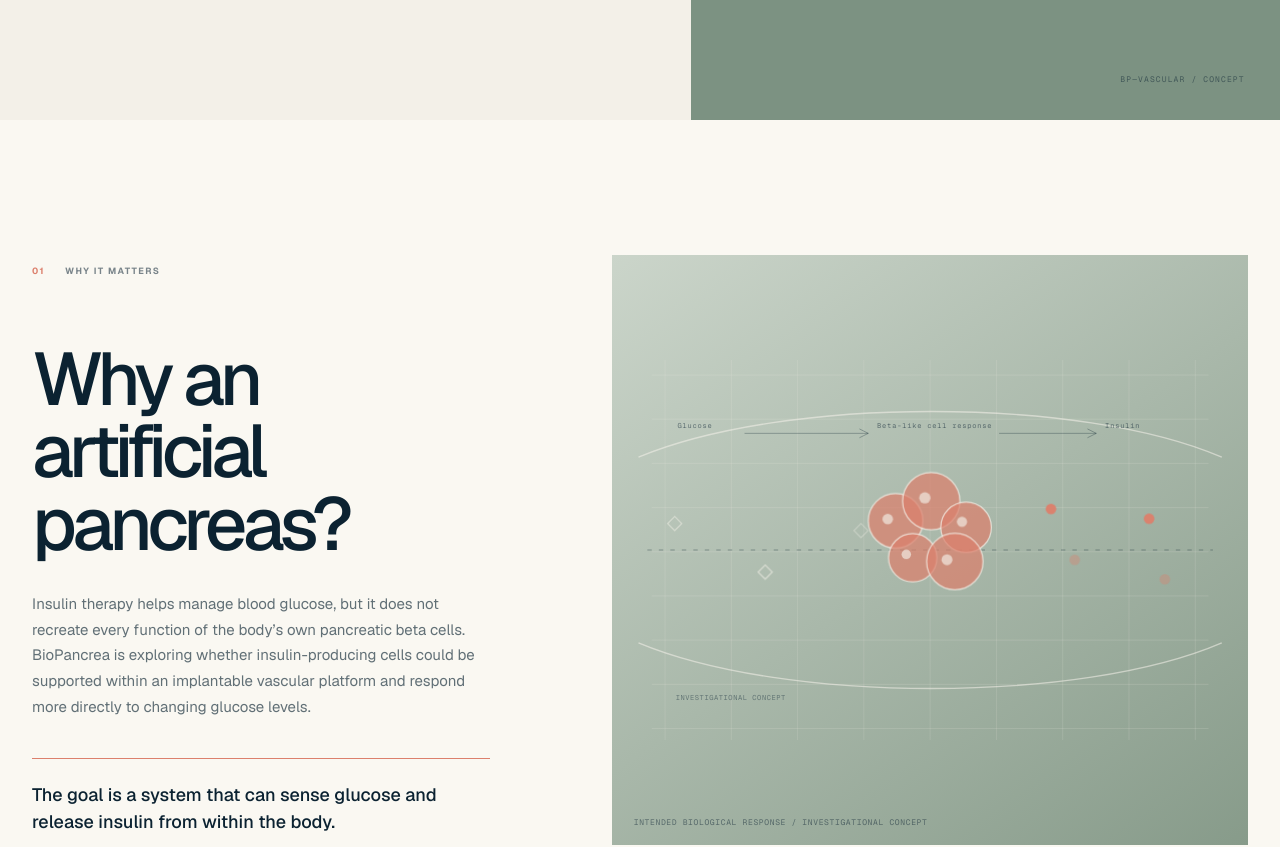
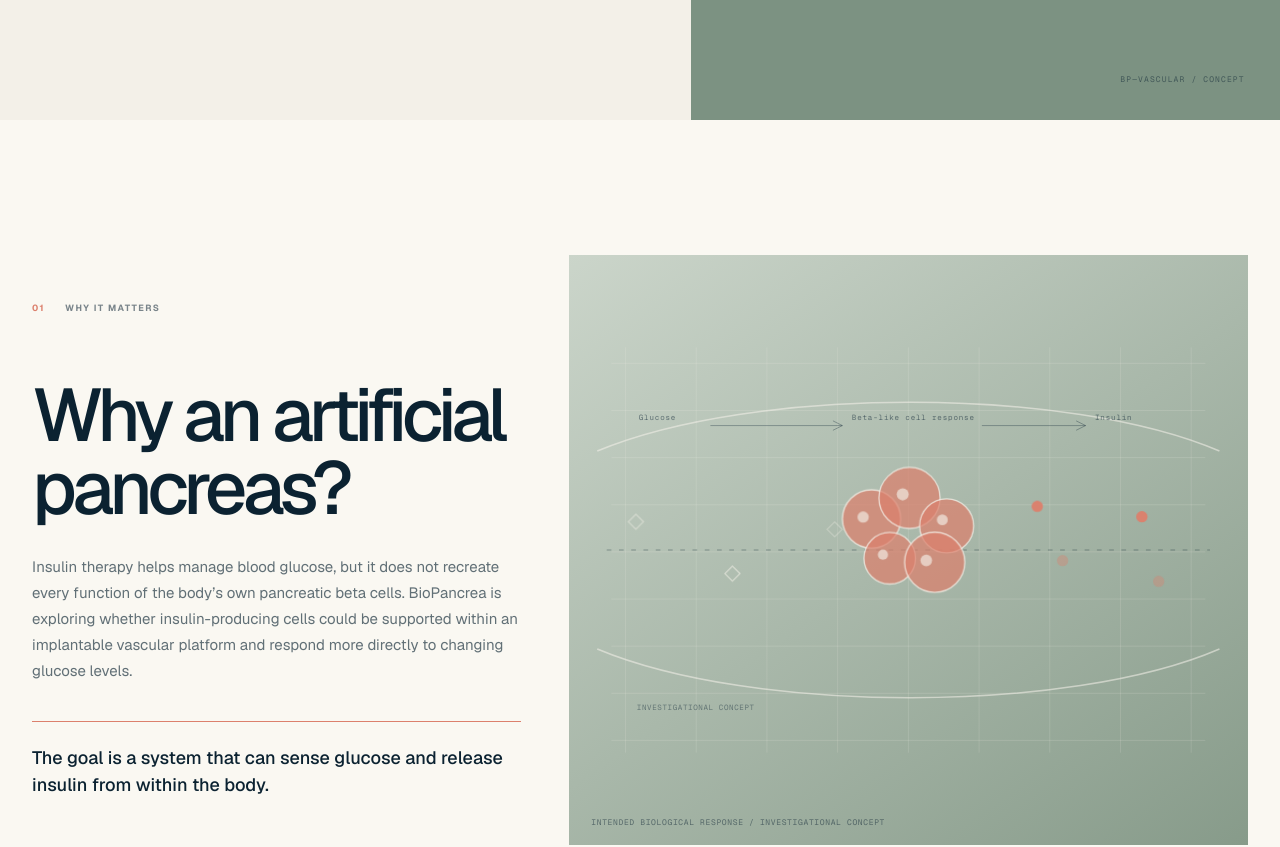
Before and after one commit to deepdonk/biopancrea, a Next.js app: page / in a window 1280 px wide. Shown: the part 680-1527 px from the top of the page. Built offline with nearby package versions, Linux system fonts and the light colour scheme.

Commit message:
Tighten Why It Matters spacing

```diff
--- a/app/globals.css
+++ b/app/globals.css
@@ -350,7 +350,7 @@ a:focus-visible,button:focus-visible,input:focus-visible,textarea:focus-visible,
 }
 
 /* Homepage clarity and Mission page */
-.why-matters{scroll-margin-top:var(--header-height);min-height:860px;padding-top:120px;padding-bottom:120px;display:grid;grid-template-columns:.72fr 1fr;gap:10%;align-items:center;background:var(--paper)}
+.why-matters{scroll-margin-top:var(--header-height);min-height:860px;padding-top:120px;padding-bottom:120px;display:grid;grid-template-columns:.72fr 1fr;gap:4%;align-items:center;background:var(--paper)}
 .why-matters-copy h2{max-width:650px;margin:64px 0 30px;font-size:clamp(52px,5.8vw,82px);font-weight:420;line-height:.98;letter-spacing:-.066em}
 .why-matters-copy>p:not(.section-label){max-width:610px;margin:0;color:rgba(11,34,49,.64);font-size:15px;line-height:1.72}
 .why-matters-copy strong{max-width:610px;margin-top:38px;padding:22px 0 0;display:block;border-top:1px solid var(--coral);font-size:18px;font-weight:480;line-height:1.5}
```
